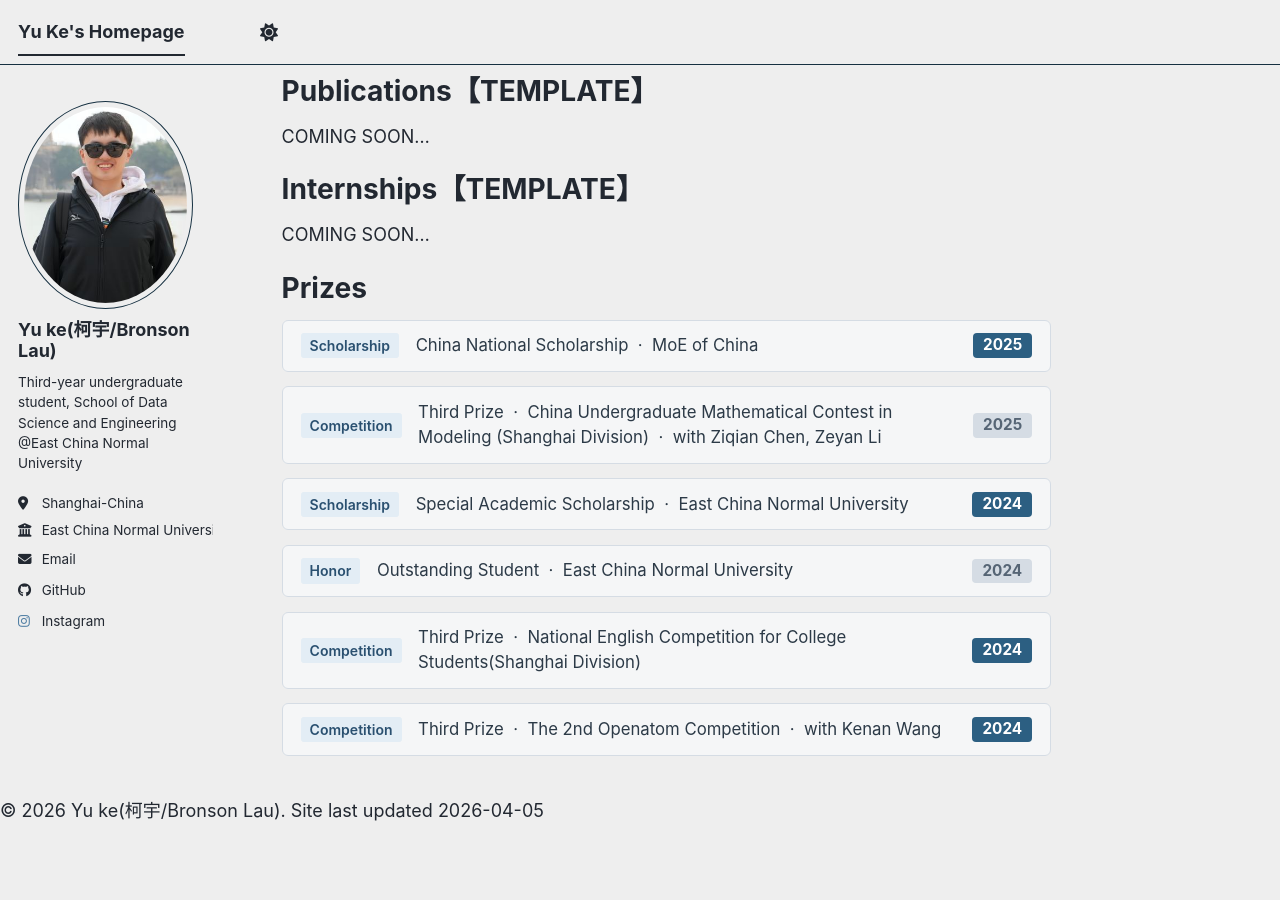
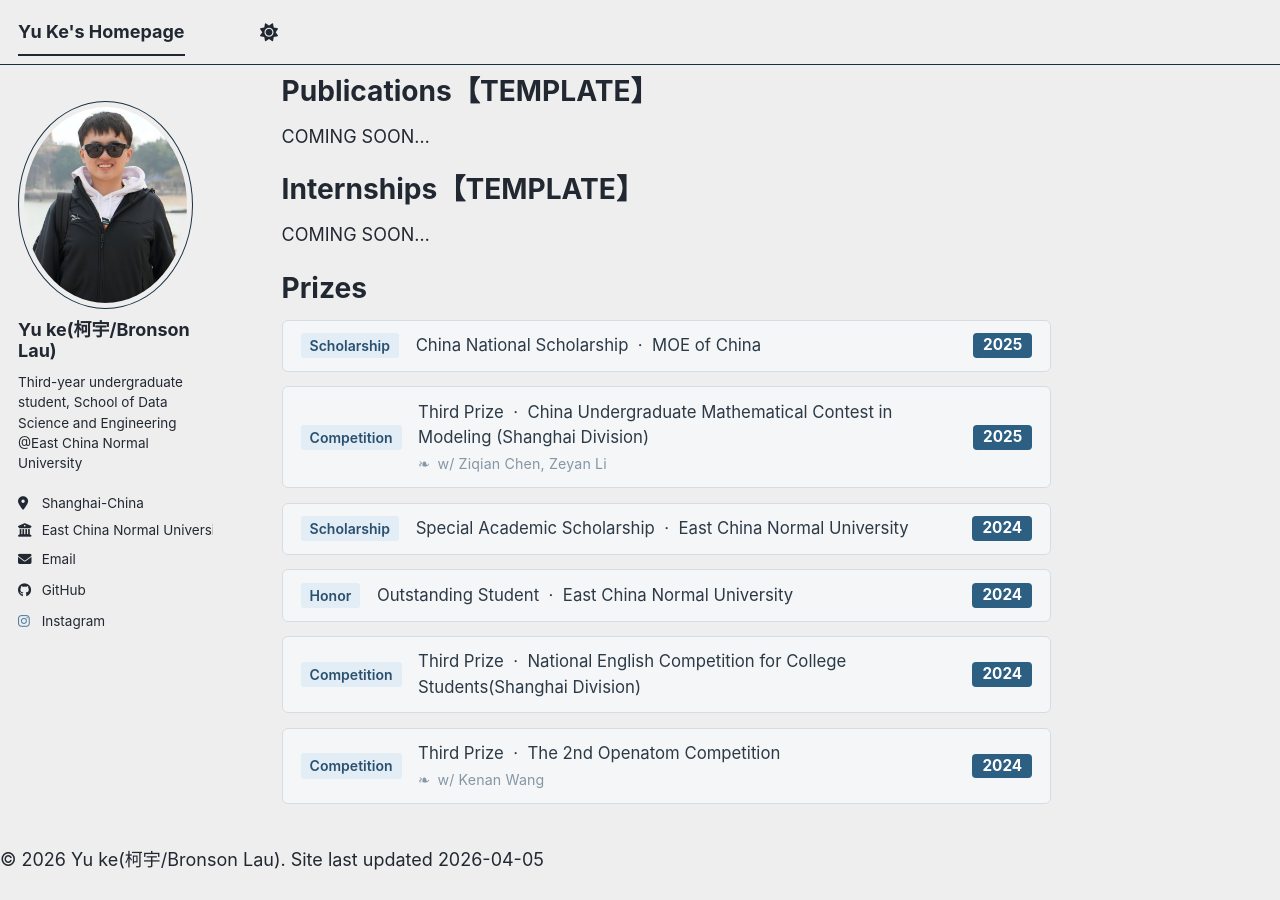
Before and after one commit to BronsonLau/BronsonLau.github.io, a Jekyll site: the page built from _pages/about.md, in a window 1280 px wide and 900 px high, scrolled down 701 px. Built offline with Jekyll 4.4.1, drawn with Linux system fonts in a browser that asks for light colours; a script bundle is joined from its source files by our own code; library files that are not in the unit come from our copies; before the commit the page ends 1552 px from its top, so only the background shows below that.

Commit message:
add name

```diff
--- a/_pages/about.md
+++ b/_pages/about.md
@@ -264,14 +264,17 @@ Prizes
 
 <div class="hp-card" style="display:flex; align-items:center; gap:0.7em; padding:0.7em 1em;">
   <span class="hp-tag" style="white-space:nowrap; font-size:0.78em; padding:2px 9px; font-weight:600;">Scholarship</span>
-  <div style="flex:1; color:var(--hp-body-text); font-size:0.93em;">China National Scholarship &nbsp;·&nbsp; MoE of China</div>
+  <div style="flex:1; color:var(--hp-body-text); font-size:0.93em;">China National Scholarship &nbsp;·&nbsp; MOE of China</div>
   <span class="hp-year-badge">2025</span>
 </div>
 
 <div class="hp-card" style="display:flex; align-items:center; gap:0.7em; padding:0.7em 1em;">
   <span class="hp-tag" style="white-space:nowrap; font-size:0.78em; padding:2px 9px; font-weight:600;">Competition</span>
-  <div style="flex:1; color:var(--hp-body-text); font-size:0.93em;">Third Prize &nbsp;·&nbsp; China Undergraduate Mathematical Contest in Modeling (Shanghai Division) &nbsp;·&nbsp; with Ziqian Chen, Zeyan Li</div>
-  <span class="hp-year-badge-muted">2025</span>
+  <div style="flex:1; color:var(--hp-body-text); font-size:0.93em;">
+    Third Prize &nbsp;·&nbsp; China Undergraduate Mathematical Contest in Modeling (Shanghai Division)
+    <span style="display:block; margin-top:3px; font-size:0.85em; color:var(--hp-dim-text); letter-spacing:0.01em;">&#x2767;&ensp;w/ Ziqian Chen, Zeyan Li</span>
+  </div>
+  <span class="hp-year-badge">2025</span>
 </div>
 
 <div class="hp-card" style="display:flex; align-items:center; gap:0.7em; padding:0.7em 1em;">
@@ -283,7 +286,7 @@ Prizes
 <div class="hp-card" style="display:flex; align-items:center; gap:0.7em; padding:0.7em 1em;">
   <span class="hp-tag" style="white-space:nowrap; font-size:0.78em; padding:2px 9px; font-weight:600;">Honor</span>
   <div style="flex:1; color:var(--hp-body-text); font-size:0.93em;">Outstanding Student &nbsp;·&nbsp; East China Normal University</div>
-  <span class="hp-year-badge-muted">2024</span>
+  <span class="hp-year-badge">2024</span>
 </div>
 
 <div class="hp-card" style="display:flex; align-items:center; gap:0.7em; padding:0.7em 1em;">
@@ -294,7 +297,10 @@ Prizes
 
 <div class="hp-card" style="display:flex; align-items:center; gap:0.7em; padding:0.7em 1em;">
   <span class="hp-tag" style="white-space:nowrap; font-size:0.78em; padding:2px 9px; font-weight:600;">Competition</span>
-  <div style="flex:1; color:var(--hp-body-text); font-size:0.93em;">Third Prize &nbsp;·&nbsp; The 2nd Openatom Competition &nbsp;·&nbsp; with Kenan Wang</div>
+  <div style="flex:1; color:var(--hp-body-text); font-size:0.93em;">
+    Third Prize &nbsp;·&nbsp; The 2nd Openatom Competition
+    <span style="display:block; margin-top:3px; font-size:0.85em; color:var(--hp-dim-text); letter-spacing:0.01em;">&#x2767;&ensp;w/ Kenan Wang</span>
+  </div>
   <span class="hp-year-badge">2024</span>
 </div>
 
```
